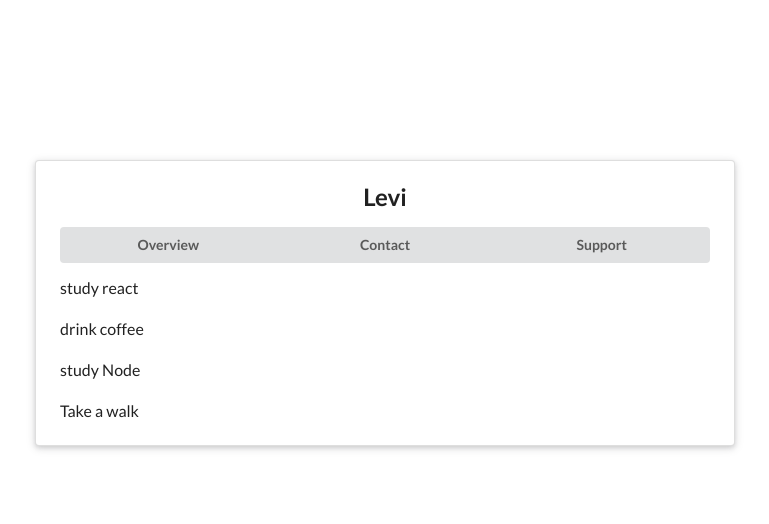
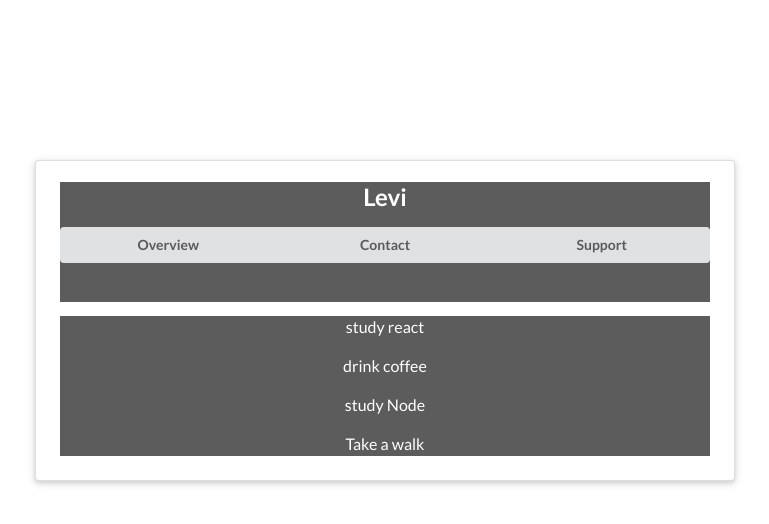
Before and after one commit to levi-sr93/context_api_basics_01, a React (Create React App) app: page / in a window 1280 px wide. Shown: the top 524 px of the page, without its empty margins (255-1024 px from the left). Built offline with nearby package versions, Linux system fonts and the light colour scheme.

Commit message:
Reach out Context State and consuming Data in comp

```diff
--- a/src/components/Navbar.js
+++ b/src/components/Navbar.js
@@ -9,8 +9,8 @@ class Navbar extends React.Component {
     const {isDarkTheme, darkTheme, lightTheme} = this.context;
     const theme =  isDarkTheme ? darkTheme : lightTheme;
     return (
-      <nav className="ui centered header">
-        <h2>Levi</h2>
+      <nav className="ui centered header" style={{background: theme.background, color: theme.text, height: '120px'}}>
+        <h2 style={{textAlign: 'center'}}>Levi</h2>
         <div className="ui three buttons">
           <button className="ui button">Overview</button>
           <button className="ui button">Contact</button>
--- a/src/components/TodoList.js
+++ b/src/components/TodoList.js
@@ -1,9 +1,13 @@
 import React from 'react'
-
+import {ThemeContext} from '../contexts/ThemeContext'
 class TodoList extends React.Component {
+  static contextType = ThemeContext;
   render() {
+    //getting data from theme context
+    const {isDarkTheme, lightTheme, darkTheme} = this.context;
+    const theme = isDarkTheme ? darkTheme : lightTheme;
     return(
-      <div className="ui list">
+      <div style={{background: theme.background, color: theme.text, height: '140px', textAlign: 'center'}}>
         <p className="item">study react</p>
         <p className="item">drink coffee</p>
         <p className="item">study Node</p>
```
